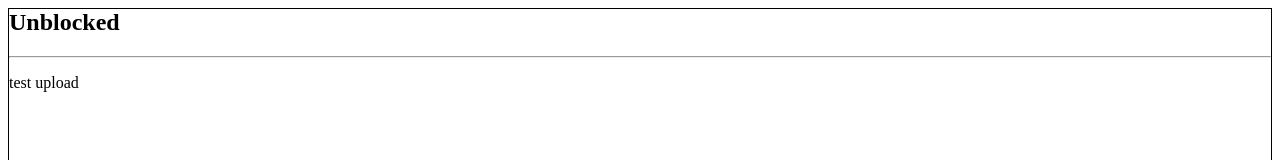
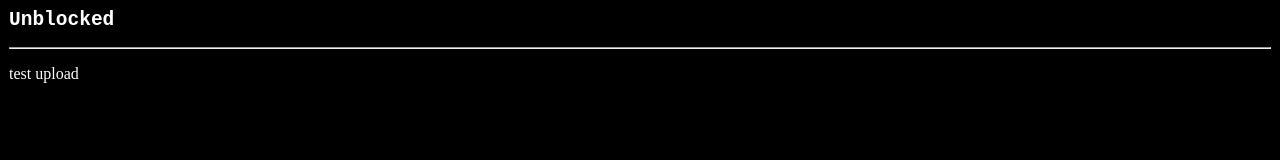
Before and after one commit to Winnerstudios/Plova, a plain HTML site: page index.html in a window 1280 px wide. Shown: the top 160 px of the page. Drawn offline with Linux system fonts and the light colour scheme.

Commit message:
Update index.html

```diff
--- a/index.html
+++ b/index.html
@@ -2,8 +2,8 @@
 <head>
   <title>Unblocked-premium</title>
 </head>
-<body style="border:1px solid black;">
-<h2>Unblocked</h2>
+<body style="border:1px solid black; background-color: black; color:white;">
+<h2 style="font-family: monospace;">Unblocked</h2>
   <hr>
   <p>test upload</p>
 </body>
```
